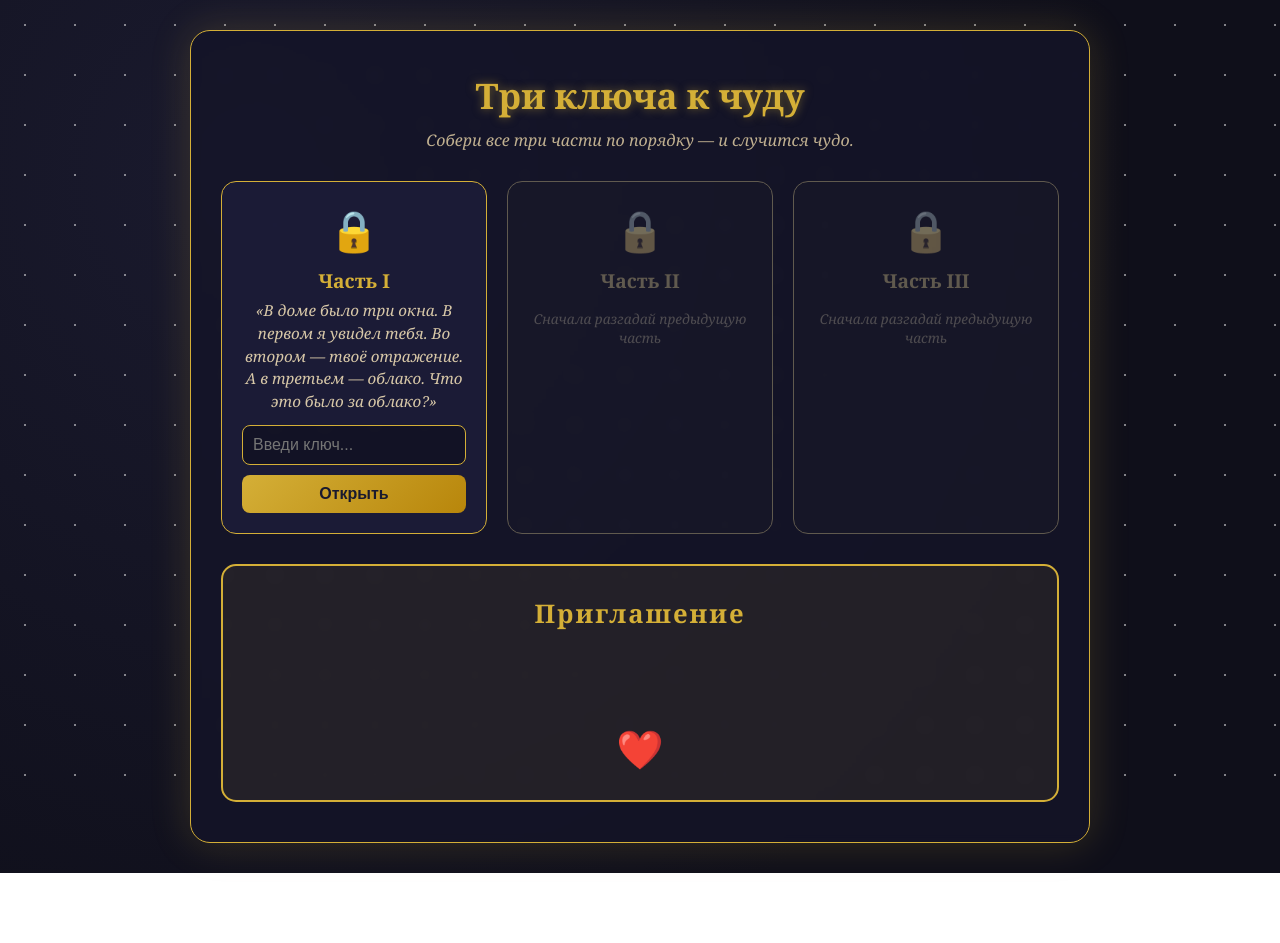
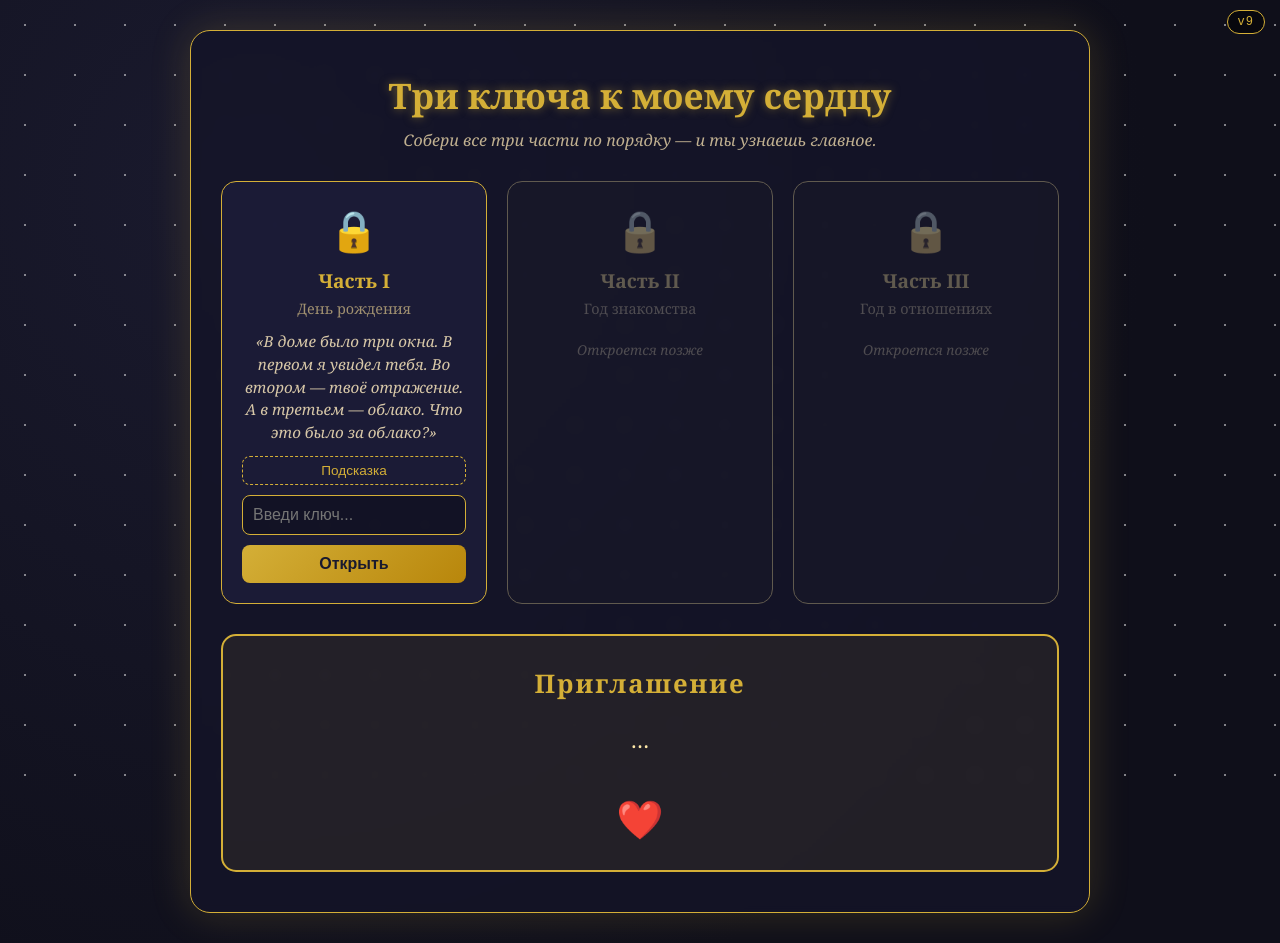
Before and after one commit to Gyro-105/InviteSite, a plain HTML site: page index.html in a window 1280 px wide. Before the commit the page ends 873 px from the top, so only its background shows below. Drawn offline with Linux system fonts and the light colour scheme.

Commit message:
Update index.html

```diff
--- a/index.html
+++ b/index.html
@@ -3,7 +3,7 @@
 <head>
 <meta charset="UTF-8">
 <meta name="viewport" content="width=device-width, initial-scale=1.0">
-<title>Три ключа к чуду</title>
+<title>Три ключа к моему сердцу</title>
 <style>
   * { box-sizing: border-box; margin: 0; padding: 0; }
   body {
@@ -249,10 +249,11 @@
 </head>
 <body>
 <div class="stars"></div>
+<div class="version-badge">v9</div>
 
 <main>
-  <h1>Три ключа к чуду</h1>
-  <p class="subtitle">Собери все три части по порядку — и случится чудо.</p>
+  <h1>Три ключа к моему сердцу</h1>
+  <p class="subtitle">Собери все три части по порядку — и ты узнаешь главное.</p>
 
   <section class="locks">
 
@@ -260,7 +261,10 @@
     <div class="lock-card" data-part="1">
       <div class="lock-icon">🔒</div>
       <h2>Часть I</h2>
+      <p class="date">День рождения</p>
       <p class="riddle">«В доме было три окна. В первом я увидел тебя. Во втором — твоё отражение. А в третьем — облако. Что это было за облако?»</p>
+      <button class="hint-btn">Подсказка</button>
+      <p class="hint-text hidden">Оно сладкое, тает во рту и было на третьем фото.</p>
       <input type="text" placeholder="Введи ключ..." class="key-input" autocomplete="off">
       <button class="unlock-btn">Открыть</button>
       <div class="fragment hidden"></div>
@@ -271,7 +275,10 @@
     <div class="lock-card locked-out" data-part="2">
       <div class="lock-icon">🔒</div>
       <h2>Часть II</h2>
+      <p class="date">Год знакомства</p>
       <p class="riddle">«Жидкий огонь, что объединил два течения в Млечный путь. И по этим течениям плывут морские обитатели.»</p>
+      <button class="hint-btn" disabled>Подсказка</button>
+      <p class="hint-text hidden">Тайская кухня. В названии — два слова, а в составе — креветки и трава.</p>
       <input type="text" placeholder="Введи ключ..." class="key-input" autocomplete="off" disabled>
       <button class="unlock-btn" disabled>Открыть</button>
       <div class="fragment hidden"></div>
@@ -282,7 +289,10 @@
     <div class="lock-card locked-out" data-part="3">
       <div class="lock-icon">🔒</div>
       <h2>Часть III</h2>
+      <p class="date">Год в отношениях</p>
       <p class="riddle">«Там, где люди приходят, чтобы видеть мир яснее, а на стене написано то, чего желают всем. Я пришёл за зрением — а нашёл тебя. Где это было?»</p>
+      <button class="hint-btn" disabled>Подсказка</button>
+      <p class="hint-text hidden">Салон, где проверяют зрение. Его название — пожелание.</p>
       <input type="text" placeholder="Введи ключ..." class="key-input" autocomplete="off" disabled>
       <button class="unlock-btn" disabled>Открыть</button>
       <div class="fragment hidden"></div>
```
